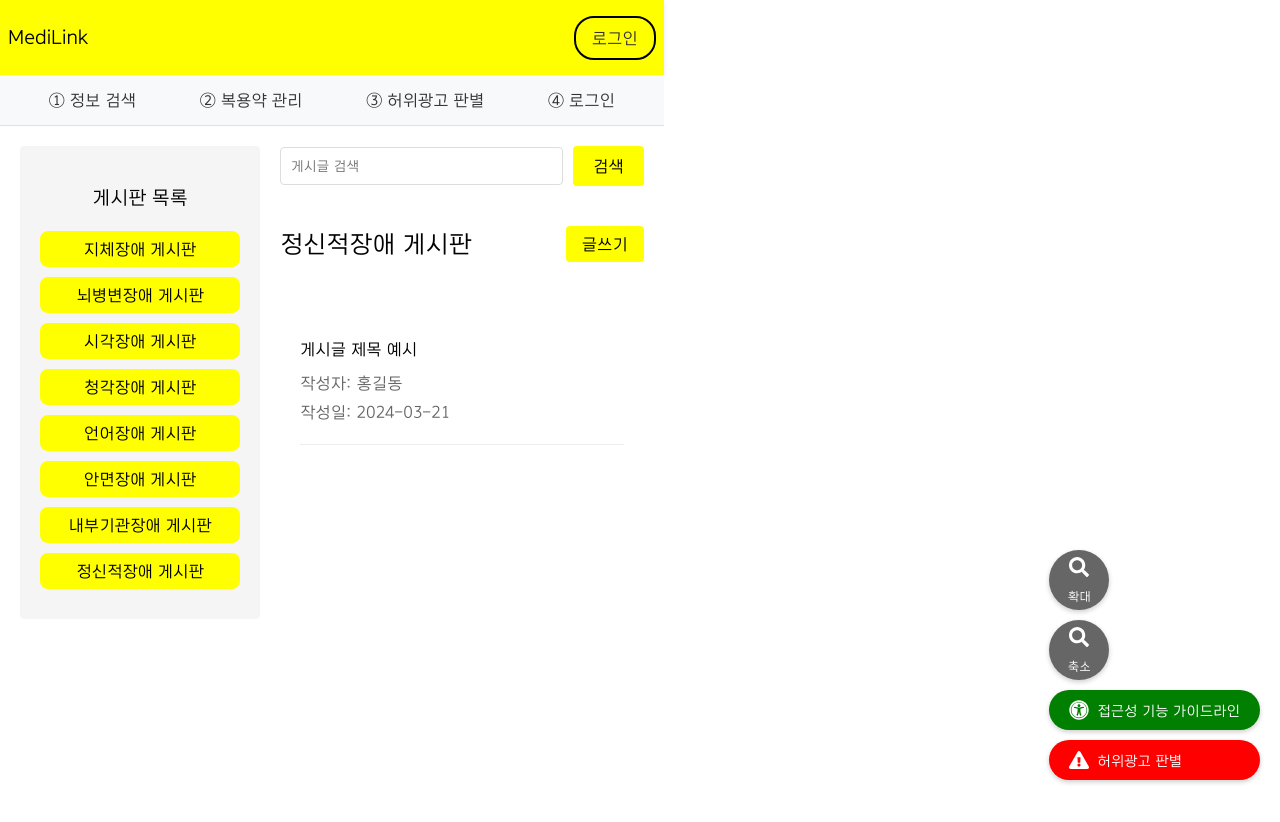
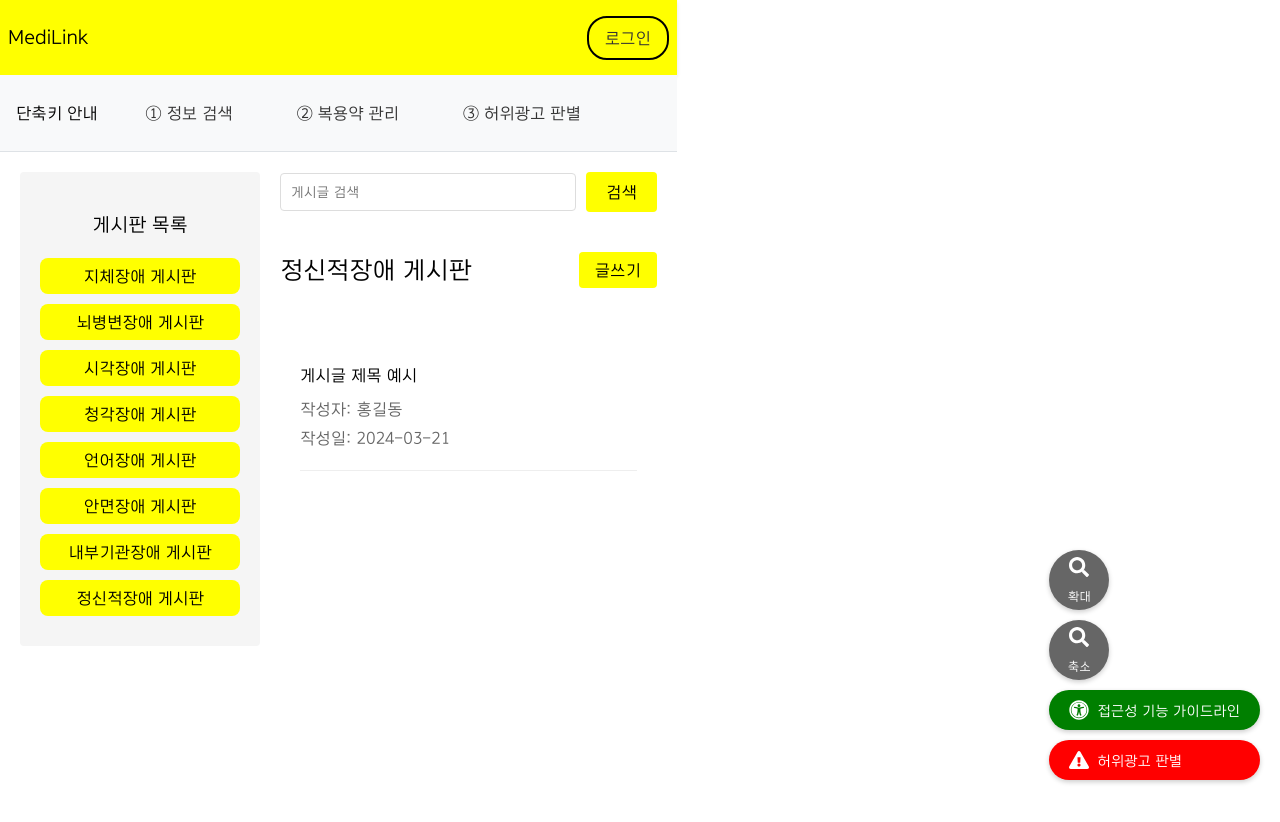
Before and after one commit to davJ-star/hanwha-ieum-seongwook, a React (Vite) app in the folder frontend/my-react-app/: page /MDcommu in a window 1280 px wide. Shown: the top 822 px of the page. Built offline with nearby package versions, Linux system fonts and the light colour scheme.

Commit message:
refactor: update Navigation component layout and accessibility
- Removed explicit login text from navigation
- Added a title "단축키 안내" (Shortcut Guide) to improve navigation clarity
- Maintained existing accessibility attributes for navigation links

```diff
--- a/frontend/my-react-app/src/components/Layout/Navigation.tsx
+++ b/frontend/my-react-app/src/components/Layout/Navigation.tsx
@@ -5,6 +5,7 @@ interface NavigationProps {
 const Navigation = ({ onNavigate }: NavigationProps) => {
   return (
     <nav className="navbar" role="navigation" aria-label="메인 메뉴">
+      <h4>단축키 안내</h4>
       <a href="#search" aria-label="정보 검색">① 정보 검색</a>
       <a href="#medications" aria-label="복용약 관리">② 복용약 관리</a>
       <a
@@ -17,7 +18,6 @@ const Navigation = ({ onNavigate }: NavigationProps) => {
         onClick={() => onNavigate('/login')}
         aria-label="로그인"
       >
-        ④ 로그인
       </a>
     </nav>
   );
```
